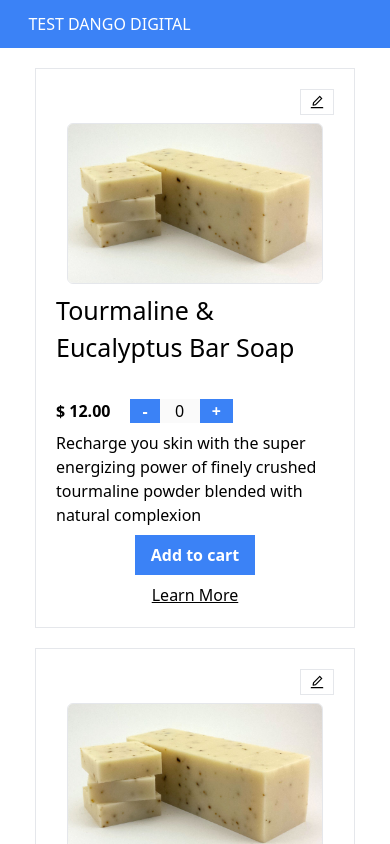
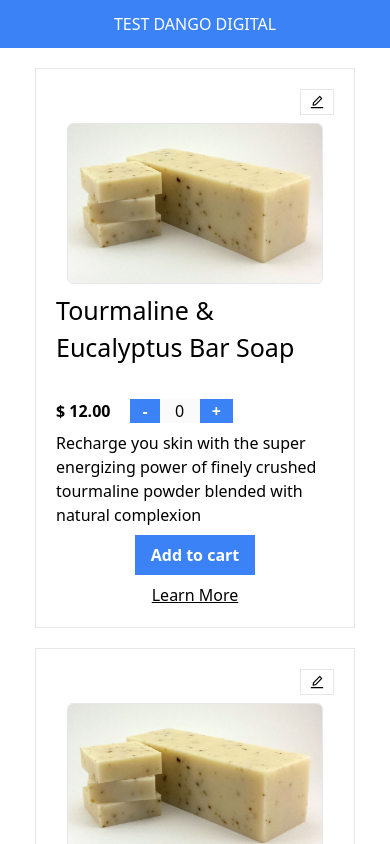
Before and after one commit to cuam3a/test-dango, a Next.js app: page / in a window 390 px wide. Shown: the top 844 px of the page. Built offline with nearby package versions, Linux system fonts and the light colour scheme.

Commit message:
update text header

```diff
--- a/pages/index.js
+++ b/pages/index.js
@@ -114,11 +114,11 @@ export default function Home() {
       </Head>
       <main className="max-w-screen-2xl">
         <nav className="relative flex flex-wrap items-center justify-between px-2 py-3 bg-blue-500 mb-3 text-white">
-          <div className="container px-4 mx-auto flex flex-wrap items-center justify-center md:justify-between">
-            <div className="w-1/2 relative flex justify-center lg:w-auto lg:static lg:block lg:justify-start">
+          <div className="container px-4 mx-auto flex flex-wrap items-center justify-center md:justify-between flex-col md:flex-row">
+            <div className="w-full md:w-1/2 relative flex justify-center md:justify-start md:static md:block">
               TEST DANGO DIGITAL
             </div>
-            <div className="flex flex-row justify-end items-center w-1/2">
+            <div className="flex flex-row justify-center md:justify-end items-center w-full md:w-1/2">
               {
                 cart.length > 0
                 ?
```
